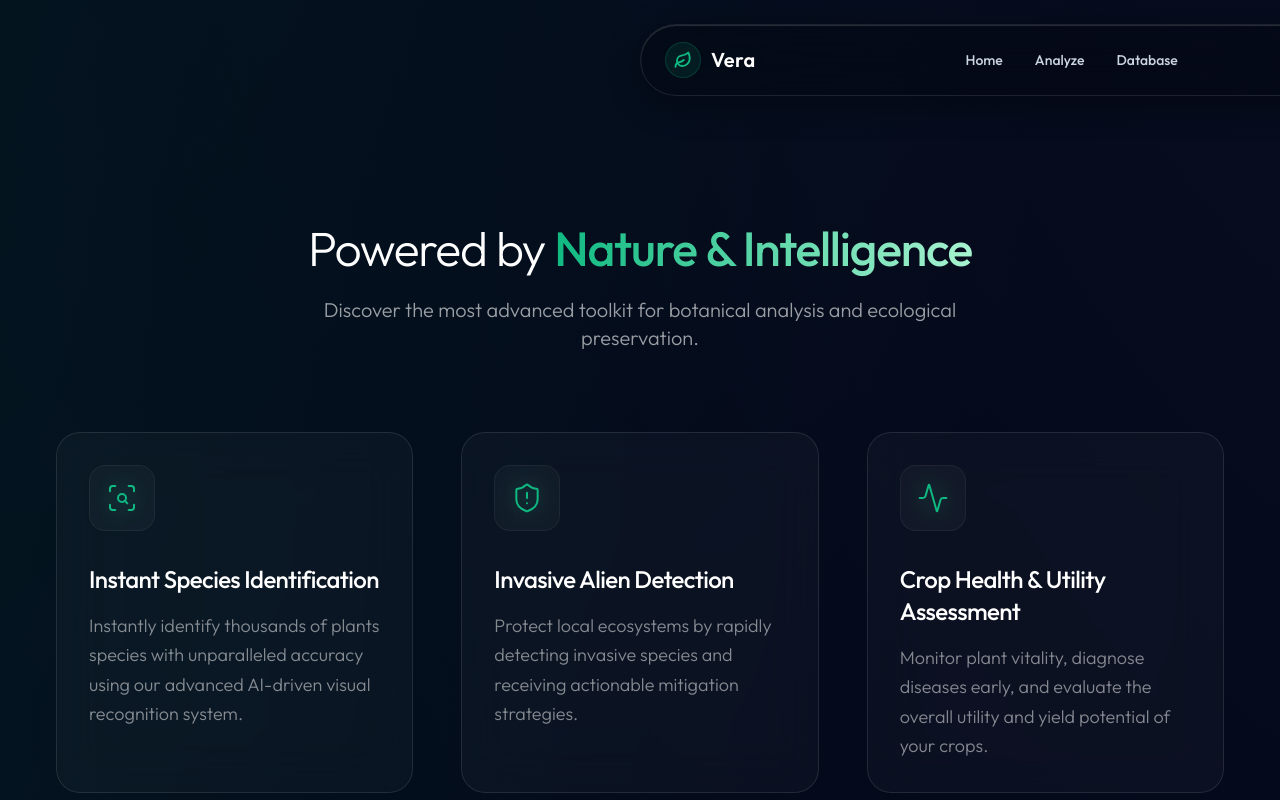
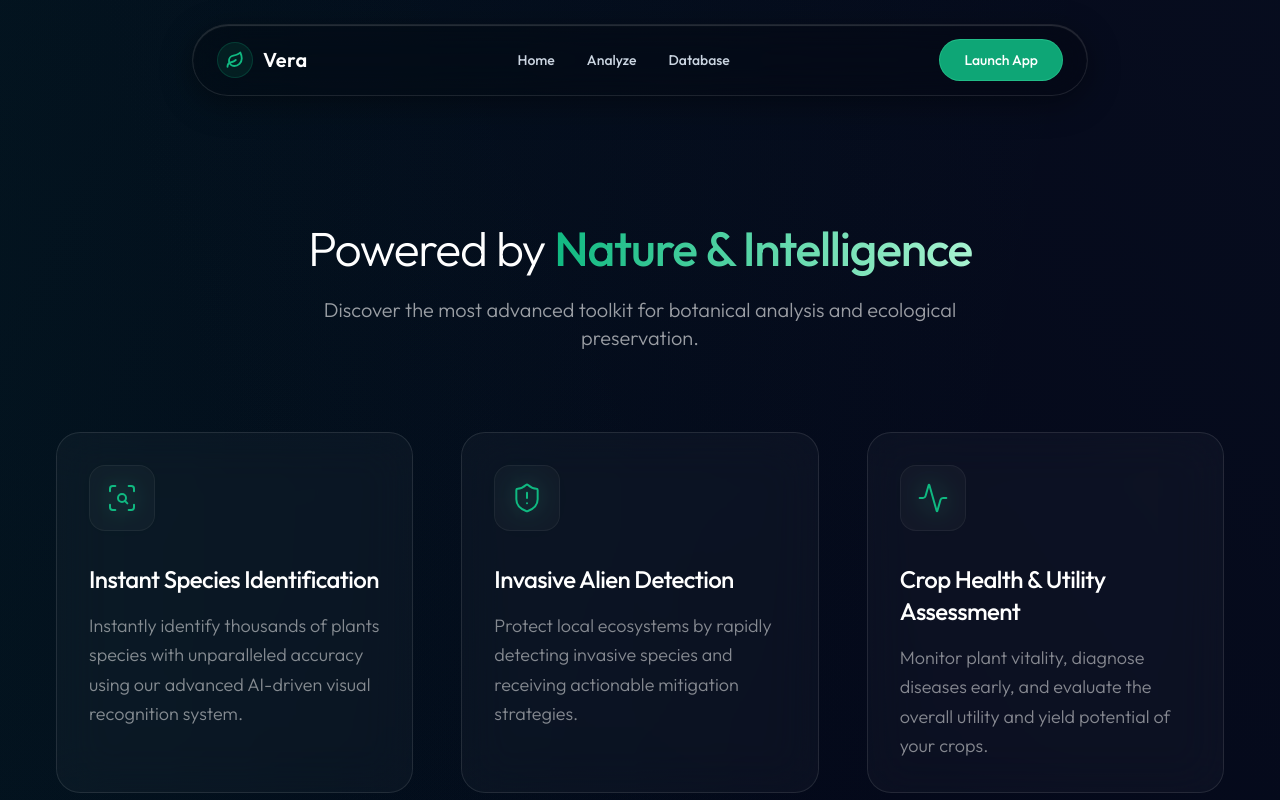
Before and after one commit to Charles-CS/Vera, a Next.js app: page / in a window 1280 px wide. Shown: the top 800 px of the page. Built offline with nearby package versions, Linux system fonts and the light colour scheme.

Commit message:
feat: add animated glass-morphism navbar component with site navigation and CTA

```diff
--- a/src/components/Navbar.tsx
+++ b/src/components/Navbar.tsx
@@ -8,10 +8,10 @@ import { Leaf } from 'lucide-react';
 const Navbar = () => {
   return (
     <motion.nav
-      initial={{ y: -100, opacity: 0 }}
-      animate={{ y: 0, opacity: 1 }}
+      initial={{ y: -100, x: "-50%", opacity: 0 }}
+      animate={{ y: 0, x: "-50%", opacity: 1 }}
       transition={{ duration: 0.8, ease: [0.16, 1, 0.3, 1] }}
-      className="fixed top-6 left-1/2 -translate-x-1/2 z-50 w-[95%] max-w-4xl"
+      className="fixed top-6 left-1/2 z-50 w-[95%] max-w-4xl"
     >
       <div className="flex items-center justify-between px-6 py-3.5 rounded-full bg-black/20 backdrop-blur-xl border border-white/10 shadow-glass glass-shine">
 
```
